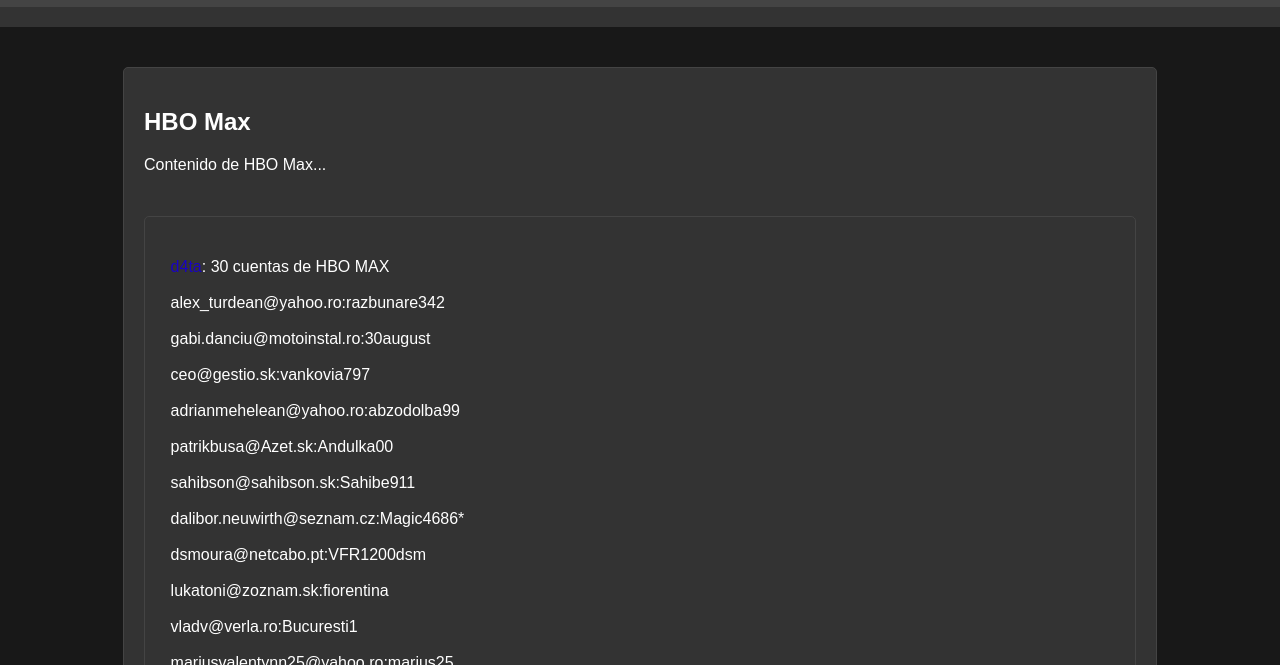
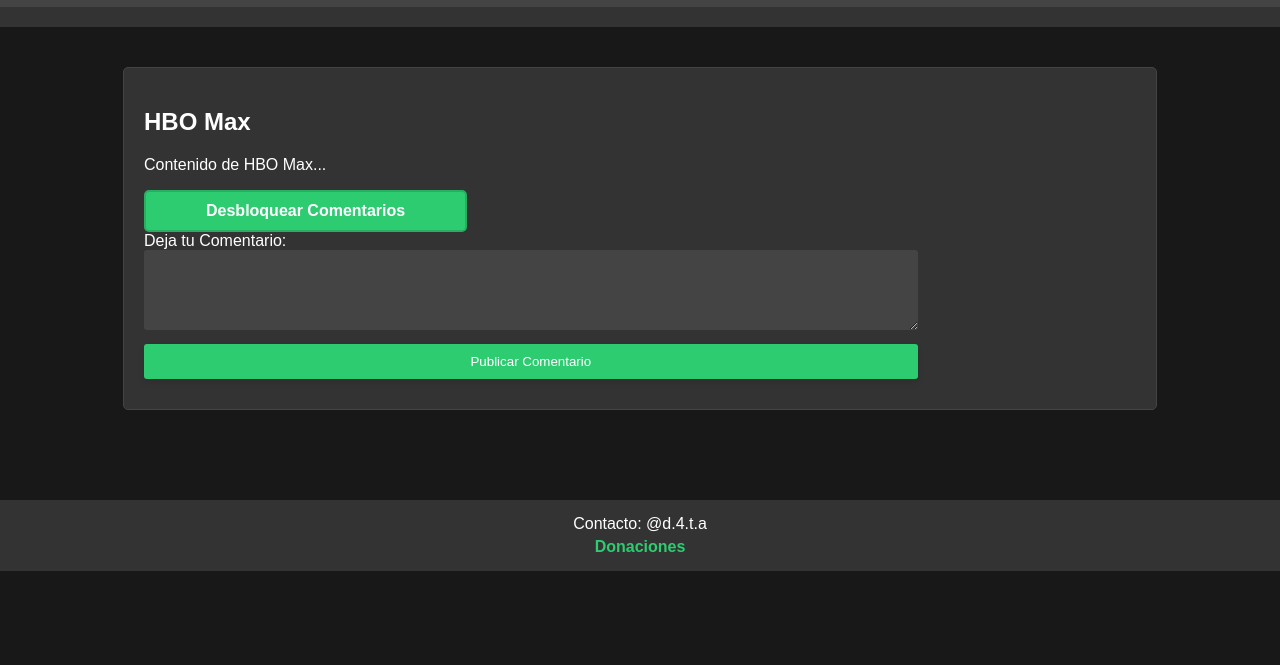
Before and after one commit to streamsnag/StreamSnag, a plain HTML site: page hbomax/hbomax.html in a window 1280 px wide. Shown: the part 135-800 px from the top of the page. Drawn offline with Linux system fonts and the light colour scheme.

Commit message:
Update hbomax.html

```diff
--- a/hbomax/hbomax.html
+++ b/hbomax/hbomax.html
@@ -24,7 +24,9 @@
         <div id="HBO" class="post">
             <h2>HBO Max</h2>
             <p>Contenido de HBO Max...</p>
-            <div class="comments" id="commentsHBO">
+            <a class="adsterraButton" id="adsterraHBO" href="https://www.toprevenuegate.com/j2nezsanq0?key=da4e45b4a829ff8b7627f474800b705a" target="_blank" rel="noopener noreferrer">Desbloquear Comentarios</a>
+            <!-- Comentarios ocultos por defecto -->
+            <div class="comments" id="commentsHBO" style="display: none;">
                 <!-- Aquí se cargarán los comentarios dinámicamente con JavaScript -->
 
                 <div class="comment"><p><span style="color:#1903C3;">d4ta</span>: 30 cuentas de HBO MAX<br><br>alex_turdean@yahoo.ro:razbunare342<br><br>gabi.danciu@motoinstal.ro:30august<br><br>ceo@gestio.sk:vankovia797<br><br>adrianmehelean@yahoo.ro:abzodolba99<br><br>patrikbusa@Azet.sk:Andulka00<br><br>sahibson@sahibson.sk:Sahibe911<br><br>dalibor.neuwirth@seznam.cz:Magic4686*<br><br>dsmoura@netcabo.pt:VFR1200dsm<br><br>lukatoni@zoznam.sk:fiorentina<br><br>vladv@verla.ro:Bucuresti1<br><br>mariusvalentynn25@yahoo.ro:marius25<br><br>f_jesus_73@sapo.pt:xandito1973<br><br>vybostok.filip@azet.sk:filip2001<br><br>danielafernandes95@outlook.pt:Rosamiley4<br><br>mares@iteye.ro:Andreas2004<br>lucian@mediaimage.ro:post1975post<br><br>prosales@prodinvest.com.co:Prosales68<br><br>dhc@5riscos.pt:Castel01<br><br>farcas.i007@yahoo.ro:albastru69<br><br>contact@arenacad.ro:Andrei69!<br><br>frigo3331@azet.sk:Bugati123<br><br>dalibor.neuwirth@seznam.cz:Magic4686*<br><br>sorin.ionescu@ines.ro:ines110A<br><br>stano.fandel@centrum.sk:Leonard1<br><br>brutariaizvoare@yahoo.ro:Cip220178<br><br>tudor.gheorghe@rcs-rds.ro:rammstein1<br><br>nunoboia@netcabo.pt:Lia_2605<br><br>sonnxxx@azet.sk:sonnxxx69<br><br>carlapfcorreia@hotmail.com:carladavid0510.??<br><br>marina.santos@live.com.pt:813193Marina</p><div class="comment-meta">Publicado el 29/11/2023, 19:38:34</div></div>
```
